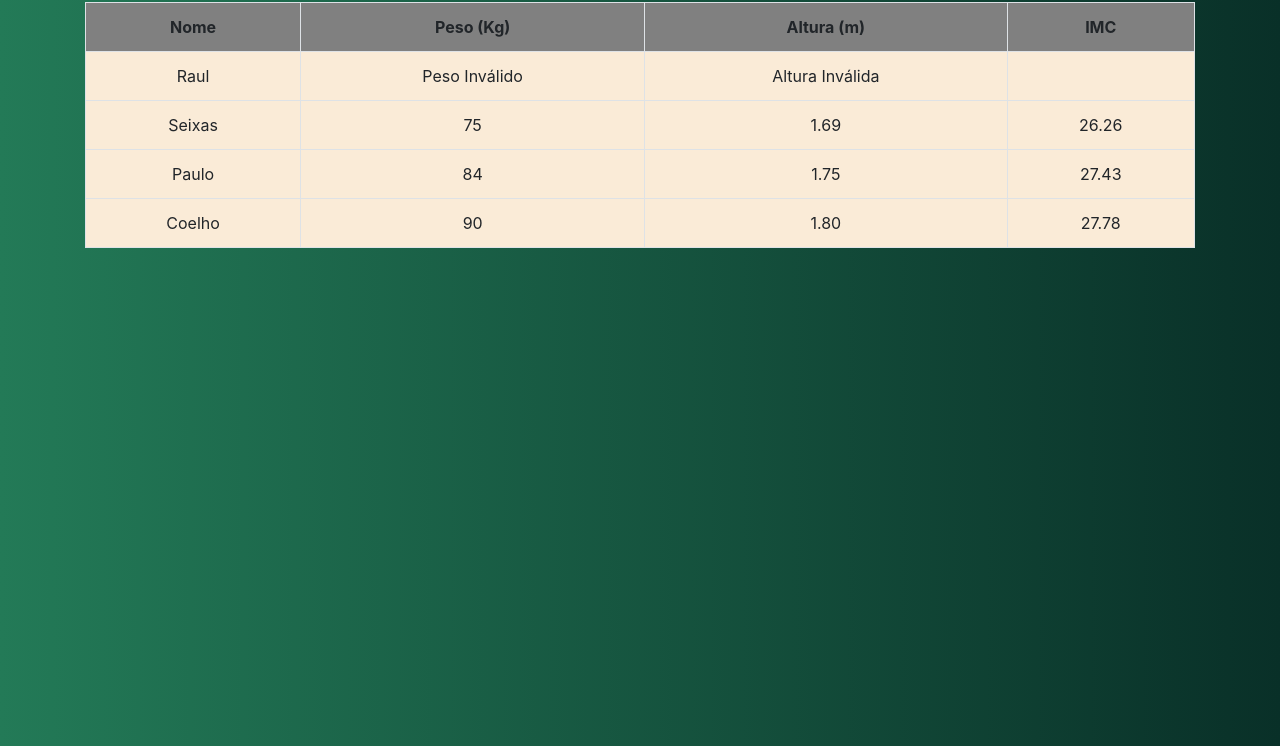
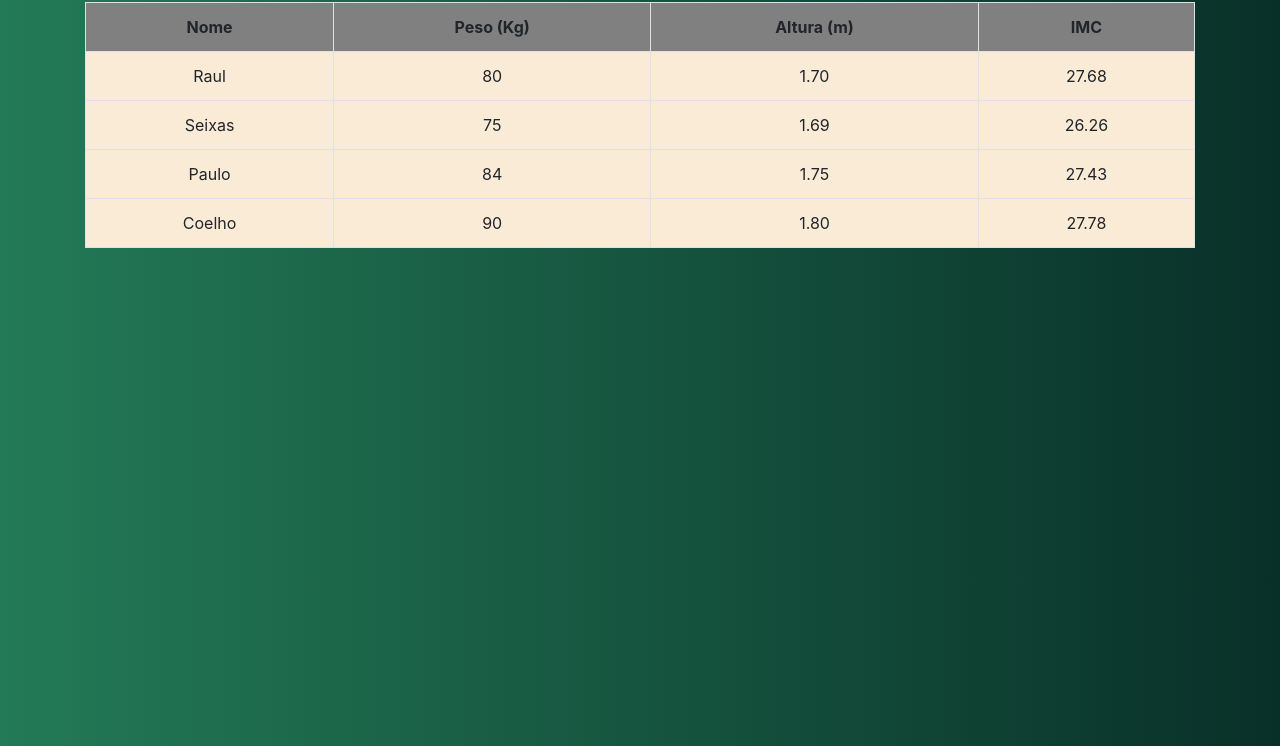
Before and after one commit to Raphael-Goulart/calculo-imc, a plain HTML site: page index.html in a window 1280 px wide. Shown: the part 54-800 px from the top of the page. Drawn offline with nearby package versions, Linux system fonts and the light colour scheme.

Commit message:
calc test

```diff
--- a/index.html
+++ b/index.html
@@ -25,8 +25,8 @@
             </tr>
             <tr class="text-center paciente tabela--2">
                 <td>Raul</td>
-                <td class="peso">1000</td>
-                <td class="altura">3.0</td>
+                <td class="peso">80</td>
+                <td class="altura">1.70</td>
                 <td class="info--imc"></td>
             </tr>
             <tr class="text-center paciente tabela--2">
```
